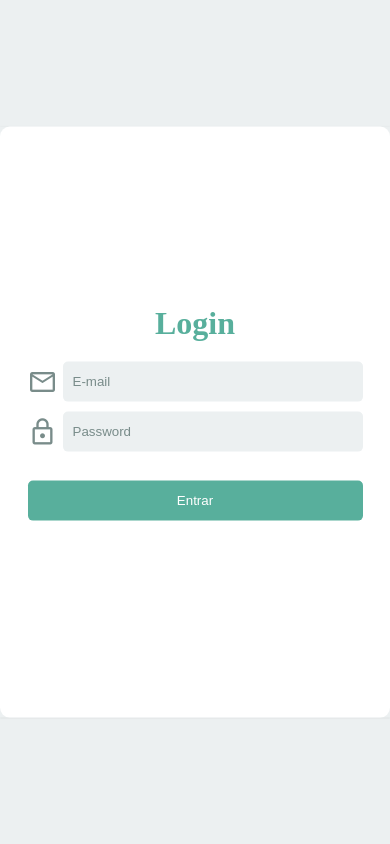
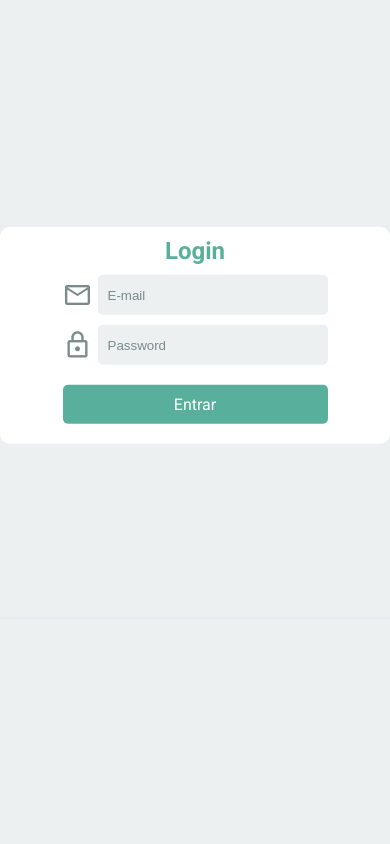
Before and after one commit to gabrielm29/sistema-autenticacao, a PHP site: page /login.php in a window 390 px wide. Run offline with PHP 8.4, Linux system fonts and the light colour scheme.

Commit message:
Deixei o sistema responsivo

```diff
--- a/login.php
+++ b/login.php
@@ -7,6 +7,9 @@
     <meta charset="UTF-8">
     <meta name="viewport" content="width=device-width, initial-scale=1.0">
     <link rel="stylesheet" href="https://fonts.googleapis.com/css2?family=Material+Symbols+Outlined:opsz,wght,FILL,GRAD@20..48,100..700,0..1,-50..200" />
+    <link rel="preconnect" href="https://fonts.googleapis.com">
+    <link rel="preconnect" href="https://fonts.gstatic.com" crossorigin>
+    <link href="https://fonts.googleapis.com/css2?family=Roboto:wght@400;500;700&display=swap" rel="stylesheet">
     <link rel="stylesheet" href="style.css">
     <link rel="stylesheet" href="login.css">
     <title>Login</title>
@@ -18,11 +21,11 @@
             <form action="verificador.php" method="post" autocomplete="on">
                 <div class="form">
                     <label for="email" class="material-symbols-outlined">mail</label>
-                    <input type="email" name="email" id="email" placeholder="E-mail">
+                    <input type="email" name="email" id="email" placeholder="E-mail" required>
                 </div>
-                <div class="form entre">
+                <div class="form">
                     <label for="password" class="material-symbols-outlined">lock</label>
-                    <input type="password" name="password" id="password" placeholder="Password">
+                    <input type="password" name="password" id="password" placeholder="Password" required>
                 </div>
                 <div class="form">
                     <?php
@@ -32,7 +35,7 @@
                         }
                     ?>
                 </div>
-                <div class="form entre">
+                <div class="form">
                     <input type="submit" value="Entrar">
                 </div>
             </form>
--- a/style.css
+++ b/style.css
@@ -1,5 +1,5 @@
 @charset "UTF-8";
-
+@media all{
     /*Configurações Gerais*/
     *{
         padding: 0px;
@@ -24,6 +24,7 @@ html, body{
     body{
         position: absolute;
         background-color: var(--white_gray);
+        font-family: 'Roboto', sans-serif;
     }
 
     /*Configurações do Main*/
@@ -61,6 +62,7 @@ div#login{
     }
     div#login > h1{
         color: var(--white);
+        margin-bottom: 20px;
     }
 
     div#cadastro{
@@ -69,18 +71,16 @@ div#cadastro{
         border-bottom-right-radius: 10px;
         background-color: var(--white);
     }
-h1{
+    div#cadastro > h1{
         margin-bottom: 20px;
         color: var(--green);
+        font-size: 2.5em;
     }
     div.form{
         margin-bottom: 10px;
         display: flex;
         place-items: center;
         gap: 5px;
-}
-div.entre{
-    margin-bottom: 19px;
     }
     label{
         color: var(--gray);
@@ -104,11 +104,83 @@ button{
     }
     button, input[type=submit]{
         width: 335px;
+        height: auto;
         background-color: var(--green);
         color: var(--white);
+        font-family: 'Roboto', sans-serif;
+        font-size: 1.5em;
     }
     button:hover, input[type=submit]:hover{
         background-color: #4e9b8a;
         cursor: pointer;
         transition: 0.2s ease;
     }
+}
+@media screen and (max-width: 400px){
+    /*Configurações do Main*/
+    main{
+        grid-template-columns: 1fr;
+        grid-template-rows: 0.2fr 0.8fr;
+        grid-template-areas: "login" "cadastro";
+    }
+    div.main{
+        width: auto;
+        align-self: stretch;
+        justify-self: stretch;
+        display: flex;
+        flex-direction: column;
+        align-items: center;
+        justify-content: center;
+        padding: 10px;
+    }
+    div#login{
+        padding: 10px 10px 20px 10px;
+    }
+    div#login > h1{
+        margin-bottom: 10px;
+        font-size: 1.5em;
+    }
+    div#cadastro > h1{
+        font-size: 1.5em;
+        margin-bottom: 10px;
+    }
+    button, input{
+        width: 230px;
+    }
+    button, input[type=submit]{
+        font-size: 1em;
+    }
+    input[type=submit]{
+        width: 265px;
+    }
+}
+@media screen and (min-width: 400px) and (max-width: 768px){
+    /*Configurações do Main*/
+    main{
+        grid-template-columns: 1fr;
+        grid-template-rows: 0.2fr 0.8fr;
+        grid-template-areas: "login" "cadastro";
+    }
+    div.main{
+        width: auto;
+        align-self: stretch;
+        justify-self: stretch;
+        display: flex;
+        flex-direction: column;
+        align-items: center;
+        justify-content: center;
+        padding: 20px;
+    }
+    div#cadastro > h1{
+        margin-bottom: 20px;
+        color: var(--green);
+        font-size: 2.5em;
+    }
+    .material-symbols-outlined {
+        font-size: 30px;
+    }
+    button, input[type=submit]{
+        width: 335px;
+        font-size: 1.5em;
+    }
+}
--- a/verificador.php
+++ b/verificador.php
@@ -16,7 +16,7 @@
             $usuario = mysqli_fetch_assoc($resultado);
             if($usuario !== null){
                 if(password_verify($password, $usuario["senha"])){
-                    $_SESSION["msg"] = "<p style='color: green;text-align: center;width: 335px;'>Logado com sucesso</p>";
+                    $_SESSION["msg"] = "<p style='color: green;text-align: center;width: 335px;'>Logado com sucesso! Olá, ".$usuario['nome']."</p>";
                     header("Location: login.php");
                 }else{
                     $_SESSION["msg"] = "<p style='color: red;text-align: center;width: 335px;'>A senha está incorreta</p>";
```
Also changed, not shown: index.php (+6 -3 lines). Lines whose indentation alone changed are shown as unchanged.
